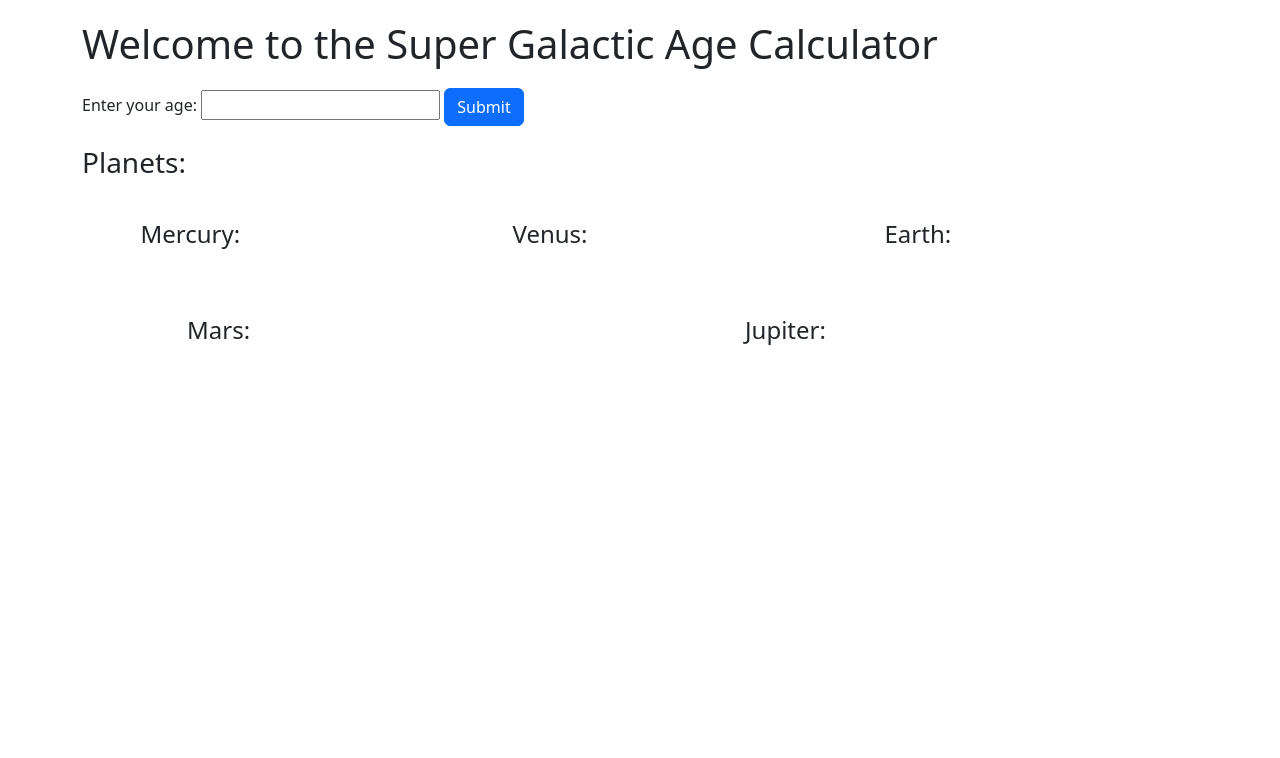
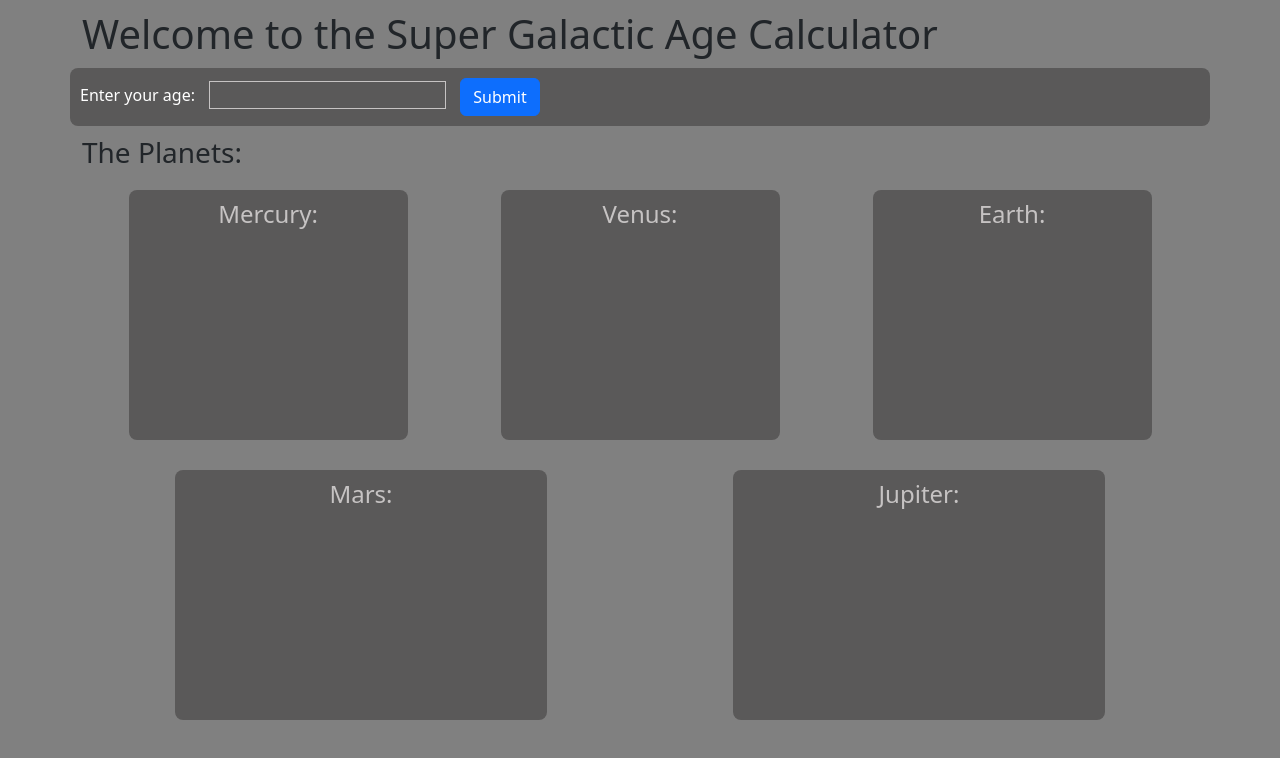
Before and after one commit to jfpalchak/galactic-age-calculator, a website built with webpack: page src/index.html in a window 1280 px wide. Built offline with nearby package versions, Linux system fonts and the light colour scheme.

Commit message:
Update styles.

```diff
--- a/src/css/styles.css
+++ b/src/css/styles.css
@@ -1,5 +1,46 @@
+/* GENERAL STYLES */
 .container {
-  margin: 20px auto;
+  margin: 10px auto;
+}
+
+body {
+  background-color: grey;
+  /* color: white; */
+}
+
+/* FORM */
+#form-div {
+  background-color: rgb(90, 89, 89);
+  border-radius: 8px;
+  padding: 10px;
+  color: white;
+}
+
+input {
+  background-color: rgb(90, 89, 89);
+  border: solid rgb(198, 195, 195) 1px;
+  color: rgb(198, 195, 195);
+  margin-left: 10px;
+}
+
+button {
+  margin-left: 10px;
+}
+
+/* RESULTS */
+
+.phone-stack {
+  background-color: rgb(90, 89, 89);
+  border-radius: 8px;
+  padding: 10px;
+  height: 250px;
+  overflow-y: auto;
+  text-align: center;
+  color: rgb(198, 195, 195);
+}
+
+li {
+  margin: 10px;
 }
 
 /* RESPONSIVE DESIGN */
--- a/src/index.html
+++ b/src/index.html
@@ -20,7 +20,7 @@
   </div>
 
   <div class="container">
-    <h3> Planets: </h3>
+    <h3>The Planets:</h3>
   </div>
 
   <div class="row justify-content-around container">
@@ -40,7 +40,7 @@
     </div>
   </div>
 
-  <div class="row justify-content-around container phone-stack">
+  <div class="row justify-content-around container">
     <div class="col-4 container phone-stack">
       <h4> Mars: </h4>
       <div id="Mars"></div>
```
